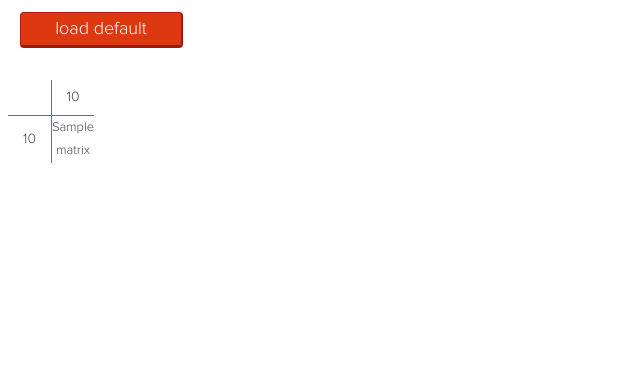
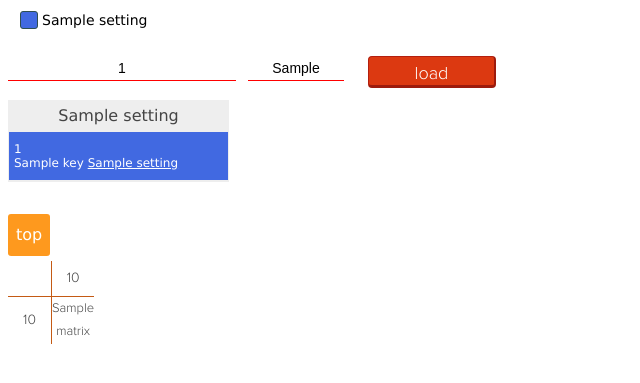
Before and after one commit to AcademiaSinicaNLPLab/emotion-web, a Flask app: template templates/matrix.html in a window 1280 px wide. Shown: the top 383 px of the page, without its empty margins (0-640 px from the left). Run offline with Flask 2, Linux system fonts and the light colour scheme; the template is opened without the code that fills it: most values are stand-ins (such as "Sample title", 1, 10 or a date in 2020); parts of the project's set-up code (start-up, migrations or seed data) failed here and were passed over.

Commit message:
add load matrix function

```diff
--- a/server.py
+++ b/server.py
@@ -35,7 +35,14 @@ def plot():
 
 @app.route('/matrix')
 @app.route('/matrix/')
-def show_matrix(setting_id='537b00e33681df445d93d57e', svm_param='c9r2t1'):
+def show_matrix():
+
+	settings = fetch_mongo.get_all_settings()
+	# setting_id='537b00e33681df445d93d57e', svm_param='c9r2t1'
+	args = request.args
+
+
+
 
 	if not request.args:
 		data = {}
@@ -43,7 +50,7 @@ def show_matrix(setting_id='537b00e33681df445d93d57e', svm_param='c9r2t1'):
 		# matrix.list_all()
 
 	elif request.args['setting_id'] and request.args['svm_param']:
-		cache_fn   = '.'.join([setting_id, svm_param, 'json'])
+		cache_fn   = '.'.join([args['setting_id'], args['svm_param'], 'json'])
 		cache_path = os.path.join(cache_folder_root, cache_fn)
 
 		## found in cache
@@ -52,8 +59,8 @@ def show_matrix(setting_id='537b00e33681df445d93d57e', svm_param='c9r2t1'):
 			print >> sys.stderr, '[cache] load', cache_fn
 		## cannot find in cache
 		else:
-			matrix.setting_id = setting_id
-			matrix.svm_param = svm_param
+			matrix.setting_id = args['setting_id']
+			matrix.svm_param = args['svm_param']
 			## set default search path
 			# matrix.external_search = external_search
 			# matrix.internal_search = internal_search
@@ -70,8 +77,8 @@ def show_matrix(setting_id='537b00e33681df445d93d57e', svm_param='c9r2t1'):
 				print >> sys.stderr, '[cache] dump', cache_fn
 	else:
 		data = {}
-
-	return render_template( 'matrix.html', matrix=data, order=list( enumerate(sorted(data.keys())) ) )
+	# print settings
+	return render_template( 'matrix.html', matrix=data, settings=settings, args=args, order=list( enumerate(sorted(data.keys())) ) )
 
 ## -------------------- APIs -------------------- ##
 
@@ -107,15 +114,6 @@ def show_settings():
 	return json.dumps(settings)
 	# return Response(json.dumps(settings), mimetype="application/json", status=200)
 
-# @app.route('/api/matrix/')
-# def get_matrix():
-# 	matrix.path_to_answer = 'data/0.out'
-# 	matrix.path_to_gold = 'data/gold.txt'
-
-# 	matrix.load_data()
-# 	M = matrix.generate()
-
-# 	return Response(json.dumps(M), mimetype="application/json", status=200)
 
 if __name__ == "__main__":
 	import getopt, sys
--- a/static/css/matrix.css
+++ b/static/css/matrix.css
@@ -1,3 +1,20 @@
+#totop
+{
+	background: #fe991e;
+	color: white;
+	font-family: Verdana;
+	font-size: 16px;
+	padding: 5px;
+	margin-bottom: 5px;
+	position: relative;
+	width: 32px;
+	height: 32px;
+	line-height: 32px;
+	text-align: center;
+	cursor: pointer;
+	border-radius: 3px;
+}
+
 .infobox
 {
 
@@ -23,17 +40,201 @@
 
 		}
 
-#load-default-wrap
+.filter-wrap
+{
+	/*display: inline-table;*/
+	/*float: left;*/
+	height: 32px;
+	/*background: blue;*/
+	display: inline-block;
+	cursor: pointer;
+}
+.filter-wrap:hover
+{
+	text-decoration: underline;
+}
+
+	.filter-wrap .checkbox-wrap, .filter-wrap .filter-label
+	{
+
+		/*line-height: 32px;*/
+		float: left;
+		height: 24px;
+		line-height: 24px;
+		text-decoration: inherit;
+
+	}
+	.checkbox-wrap
+	{
+
+		margin-right: 1px;
+		margin-left: 12px;
+	}
+		.checkbox-wrap .checkbox
+		{
+			position: relative;
+			top: 3px;
+			width: 16px;
+			height: 16px;
+			border: 1px dashed darkslategray;
+			border-radius: 3px;
+		}
+		.checked
+		{
+			border: 1px solid darkslategray!important;
+			/*background: #dc3911;*/
+			background: royalblue;
+		}
+	.filter-label
+	{
+		min-width: 32px;
+		padding: 0 3px;
+		font-family: Verdana;
+		font-size: 14px;
+	}
+
+.filter-target-wrap
+{
+	display: table;
+	font-family: Verdana;
+	font-size: 12px;
+	color: #555;
+}
+	.filter-target
+	{
+		float: left;
+		margin-right: 5px;
+
+		border-right: 1px solid #eee;
+		border-left: 1px solid #eee;
+		border-bottom: 1px solid #eee;
+		/*margin-bottom: 12px;*/
+	}
+		.feature-name
+		{
+			height: 32px;
+			line-height: 32px;
+			font-family: Verdana;
+			font-size: 16px;
+			color: #444;
+			background: #eee;
+			text-align: center;
+		}
+		.setting-wrap
+		{
+			padding: 5px;
+			cursor: pointer;
+			border-bottom: 1px solid #eee;
+
+			padding-bottom: 10px;
+			padding-top: 10px;
+		}
+		.setting-wrap:hover
+		{
+			background: ivory;
+
+		}
+		.setting-wrap.mathced
+		{
+			background: royalblue!important;
+			/*background: lightgreen;*/
+			/*background: #dc3911;*/
+			/*border: 1px dashed #dc3911;*/
+			color: white;
+		}
+		.setting-wrap.selected
+		{
+			background: ivory;
+		}
+			.setting-wrap .setting-id
+			{
+				/*color: cadetblue;*/
+				/*padding-left: 4px;*/
+				/*font-size: 1.5em;*/
+				/*width: 185px;*/
+				/*text-align: center;			*/
+			}
+			.setting-wrap .setting
+			{
+				/*border: 1px solid red;*/
+
+				margin-right: 24px;
+				background: inherit;
+				min-width: 185px;
+			}
+				.setting-wrap .setting .key, .setting-wrap .setting .value
+				{
+					/*padding: 3px;*/
+					/*margin: 3px;*/
+				}
+				.setting-wrap .setting .key
+				{
+					/*background: red;*/
+				}
+				.setting-wrap .setting .value
+				{
+					/*color: red;*/
+					/*background: green;*/
+					text-decoration: underline;
+				}
+/*			.setting-wrap .setting td:nth-child(1)
+			{
+				text-align: right;
+			}
+			.setting-wrap .setting td:nth-child(2)
+			{
+				text-align: left;
+				min-width: 64px;
+			}*/
+	/*	table.setting-wrap .setting-id
+		{
+			text-align: center!important;
+		}*/
+.input-wrap {
+	display: table;
+	margin: 12px 0;
+}
+	.input-wrap input
+	{
+		float: left;
+	}
+	.input-wrap input[type="text"]
+	{
+		outline: none;
+		padding: 0;
+		margin: 0;
+		height: 24px;
+		line-height: 24px;
+		font-size: 14px;
+		/*min-width: 128px;*/
+		border: 0;
+		border-bottom: 1px solid red;
+		margin-right: 12px;
+		text-align: center;
+	}
+	#setting_id-input
+	{
+		width: 228px;
+
+	}
+	#svm_param-input
+	{
+		width: 96px;
+	}
+
+#load-wrap
 {
 
 }
-	#load-default
+	#load
 	{
-		margin-top: 12px;
+		cursor: pointer;
+
+		/*margin-top: 12px;*/
 		margin-left: 12px;
 
 
-		width: 160px;
+		width: 128px;
 		height: 32px;
 
 		line-height: 32px;
@@ -53,10 +254,16 @@
 		border-right: 2px solid #9d1b0d;
 
 		border-radius: 4px;
+
+		outline: none;
 	}
-	#load-default:hover
+	#load:hover
 	{
 		background: #c72211;
+	}
+	#load:active
+	{
+		background: #dc3911;
 	}
 
 .matrix-container
--- a/static/js/main.js
+++ b/static/js/main.js
@@ -4,6 +4,8 @@ $(document).ready(function(){
 	chart_autoStyling();
 
 	matrix_events();
+
+	$('#tomatrix').click();
 });
 
 var current = '';
@@ -125,5 +127,5 @@ function matrix_events()
 	bind_init_events();
 	bind_label_hover_event();
 	bind_dev_events();
-
+	bind_filter_evnet();
 }
--- a/static/js/matrix.js
+++ b/static/js/matrix.js
@@ -124,6 +124,43 @@ function bind_label_hover_event ()
 	});
 }
 
+jQuery.fn.selectText = function(){
+   var doc = document;
+   var element = this[0];
+   console.log(this, element);
+   if (doc.body.createTextRange) {
+       var range = document.body.createTextRange();
+       range.moveToElementText(element);
+       range.select();
+   } else if (window.getSelection) {
+       var selection = window.getSelection();
+       var range = document.createRange();
+       range.selectNodeContents(element);
+       selection.removeAllRanges();
+       selection.addRange(range);
+   }
+};
+
+function bind_filter_evnet()
+{
+	$('.filter-wrap').click(function(){
+		$(this).find('.checkbox').toggleClass('checked');
+
+
+
+		var target = $(this).attr('filtertarget');
+		$('.filter-target[name='+target+']').toggleClass('hide');
+	});
+
+	$('.setting-wrap').click(function(){
+		// $(this).selectText();
+		$('.setting-wrap').removeClass('selected');
+		$(this).addClass('selected');
+		$('#setting_id-input').val($.trim($(this).find('.setting-id').text()));
+	});
+}
+
+
 
 function show_gold_label(goldidx)
 {
@@ -137,6 +174,12 @@ function show_predict_label(predictidx)
 function bind_init_events()
 {
 	emotions = getEmotions();
+	$('#totop').click(function(){
+		$('body').scrollTop(0);
+	});
+	$('#tomatrix').click(function(){
+		$('body').scrollTop($('.matrix-container').offset().top);
+	});
 }
 
 function bind_dev_events()
--- a/templates/matrix.html
+++ b/templates/matrix.html
@@ -3,22 +3,57 @@
 {% block content %}
 
 
-<div class="infobox hide">
-	<div id="predict-label-wrap" class="label-wrap">
-		<span class="label-type"></span>
-		<span class="label-name"></span>
+<button id="tomatrix" class="hide">matrix</button>
+
+<div class="settings">
+	{% for feature_name in settings %}
+	<div class="filter-wrap" filtertarget="{{ feature_name }}">
+		<div class="checkbox-wrap">
+			<div class="checkbox {{ 'checked' if feature_name != 'fusion' else ''}} "></div>
+		</div>
+		<div class="filter-label">{{ feature_name }}</div>
 	</div>
-	<div id="gold-label-wrap" class="label-wrap">
-		<span class="label-type"></span>
-		<span class="label-name"></span>
+	{% endfor %}
+
+	<div class="input-wrap">
+		<form action="." method="get">
+			<!-- <div class="row"> -->
+				<input id="setting_id-input" type="text" name="setting_id" value="{{ args['setting_id'] }}" />
+				<input id="svm_param-input" type="text" name="svm_param"  value="{{ args['svm_param'] }}" />
+				<input id="load" type="submit" value="load" />
+		</form>
+	</div>
+
+	<div class="filter-target-wrap">
+		{% for feature_name in settings %}
+		<div class="filter-target {{ 'hide' if feature_name == 'fusion' else ''}}" name="{{ feature_name }}">
+			<div class="feature-name">{{ feature_name }}</div>
+
+			{% for setting in settings[feature_name] %}
+			<!-- <hr> -->
+			<div class="setting-wrap {{ 'mathced' if setting['_id'] == args['setting_id'] else '' }}">
+				<div class="setting-id">{{ setting['_id'] }}</div>
+				<div class="setting">
+					{% for key in setting %}
+					{% if key != '_id' and key != 'feature_name' %}
+					<div>
+						<span class="key">{{ key }}</span>
+						<span class="value">{{ setting[key] }}</span>
+					</div>
+					{% endif %}
+					{% endfor %}
+				</div>
+			</div>
+			{% endfor %}
+		</div>
+		{% endfor %}
 	</div>
 </div>
 
-<a id="load-default-wrap" href="{{ url_for('show_matrix', setting_id='537b00e33681df445d93d57e', svm_param='c9r2t1') }}">
-	<div id="load-default"> load default </div>
-</a>
 
 <div class="matrix-container">
+	<!-- <button id="totop">settings</button> -->
+	<div id="totop">top</div>
 	{% if matrix %}
 	<table class="matrix" cellpadding="0" cellspacing="0">
 
```
